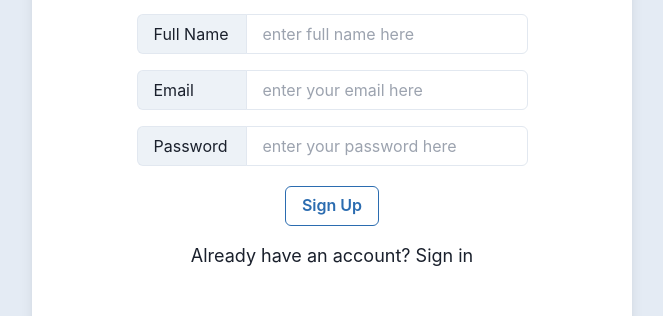
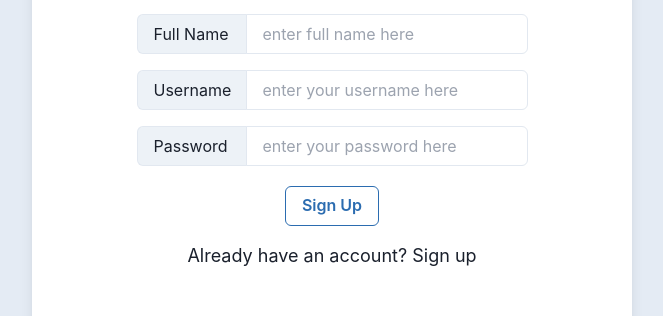
Before and after one commit to chandranshh/discogram, a React (Create React App) app in the folder client/: page / in a window 1280 px wide. Shown: the part 304-620 px from the top of the page, without its empty margins (308-971 px from the left). Built offline with nearby package versions, Linux system fonts and the light colour scheme.

Commit message:
made changes in Form.jsx for conditional rendering

```diff
--- a/client/src/modules/Form/Form.jsx
+++ b/client/src/modules/Form/Form.jsx
@@ -10,51 +10,76 @@ import {
 
 function Form() {
   const [isMember, setIsMember] = useState(false);
+  const [fullName, setFullName] = useState("");
+  const [username, setUsername] = useState("");
+  const [password, setPassword] = useState("");
 
   const onClickHandler = () => {
-    setIsMember(true);
+    setIsMember(!isMember);
+  };
+
+  const setFullNameHandler = (ev) => {
+    setFullName(ev.target.value);
+  };
+
+  const setUsernameHandler = (ev) => {
+    setUsername(ev.target.value);
+  };
+
+  const setPasswordHandler = (ev) => {
+    setPassword(ev.target.value);
   };
 
   return (
     <div className="bg-white w-[600px] h-[800px] shadow-lg rounded-lg flex flex-col justify-center items-center">
-      {!isMember && (
-        <div className="flex flex-col">
-          <div className="text-center text-4xl font-extrabold">Welcome</div>
-          <div className="text-xl font-light mb-6">
-            Sign up now to get started!
-          </div>
-        </div>
-      )}
+      <div className="text-4xl font-extrabold">
+        {isMember ? `Welcome Back` : `Welcome`}
+      </div>
+      <div className="text-xl font-light mb-6">
+        {isMember ? "Login to explore further" : `Sign up now to get started!`}
+      </div>
+
       <Stack spacing={4}>
         {!isMember && (
           <InputGroup>
             <InputLeftAddon children="Full Name" width="110px" />
-            <Input type="name" placeholder="enter full name here" />
+            <Input
+              value={fullName}
+              type="name"
+              placeholder="enter full name here"
+              onChange={setFullNameHandler}
+            />
           </InputGroup>
         )}
         <InputGroup>
-          <InputLeftAddon children="Email" width="110px" />
-          <Input type="email" placeholder="enter your email here" />
+          <InputLeftAddon children="Username" width="110px" />
+          <Input
+            value={username}
+            type="username"
+            placeholder="enter your username here"
+            onChange={setUsernameHandler}
+          />
         </InputGroup>
         <InputGroup>
           <InputLeftAddon children="Password" width="110px" />
-          <Input type="password" placeholder="enter your password here" />
+          <Input
+            value={password}
+            type="password"
+            placeholder="enter your password here"
+            onChange={setPasswordHandler}
+          />
         </InputGroup>
       </Stack>
       <Button colorScheme="blue" variant="outline" className="mt-5">
         {isMember ? `Login` : `Sign Up`}
       </Button>
-      {!isMember && (
-        <div className="mt-4 text-lg">
-          Already have an account?{" "}
-          <span
-            onClick={onClickHandler}
-            className="cursor-pointer hover:text-xl"
-          >
-            Sign in
-          </span>
-        </div>
-      )}
+
+      <div className="mt-4 text-lg">
+        {isMember ? `Don't have an accout?` : `Already have an account?`}
+        <span onClick={onClickHandler} className="cursor-pointer hover:text-xl">
+          {!isMember ? ` Sign up` : ` Register now!`}
+        </span>
+      </div>
     </div>
   );
 }
```
